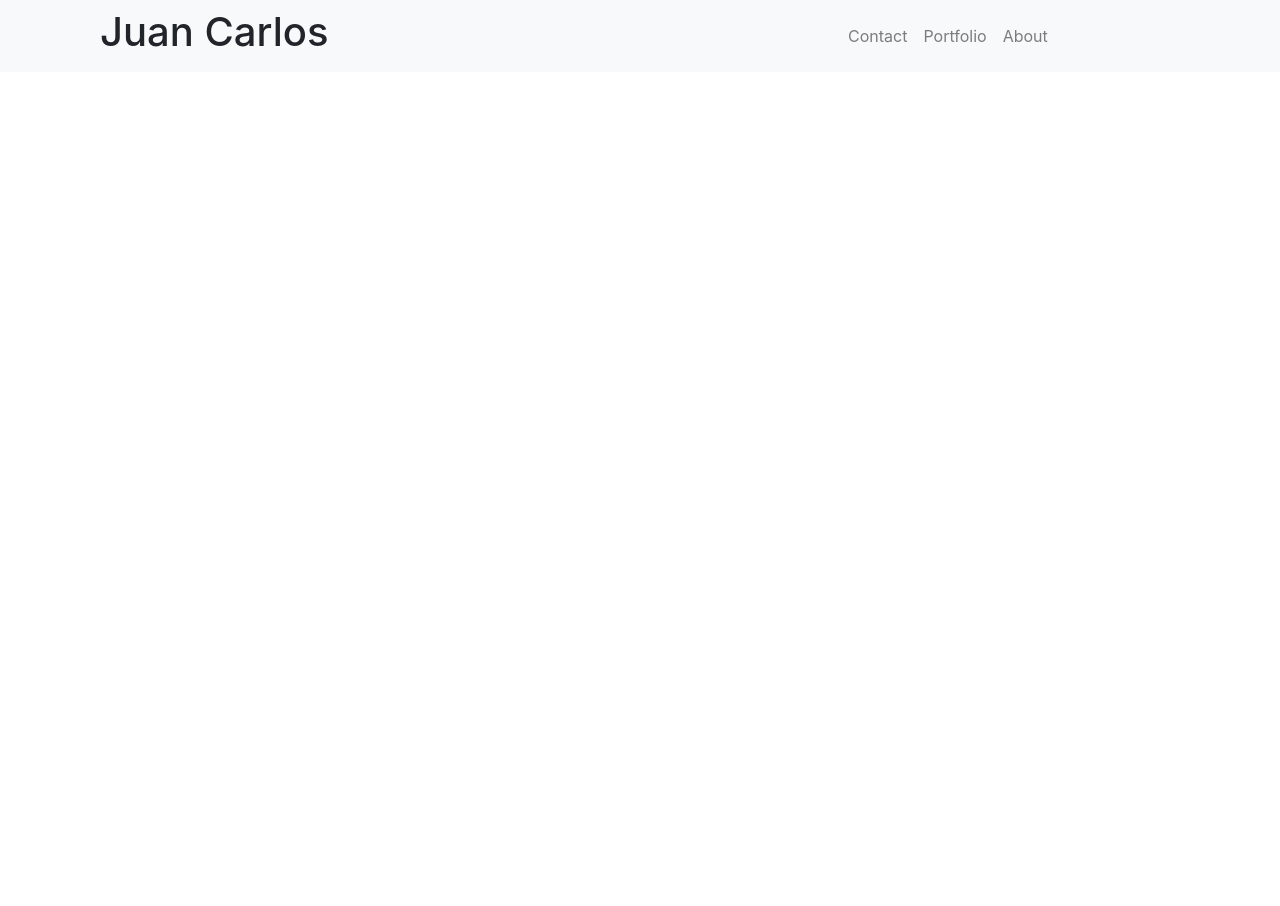
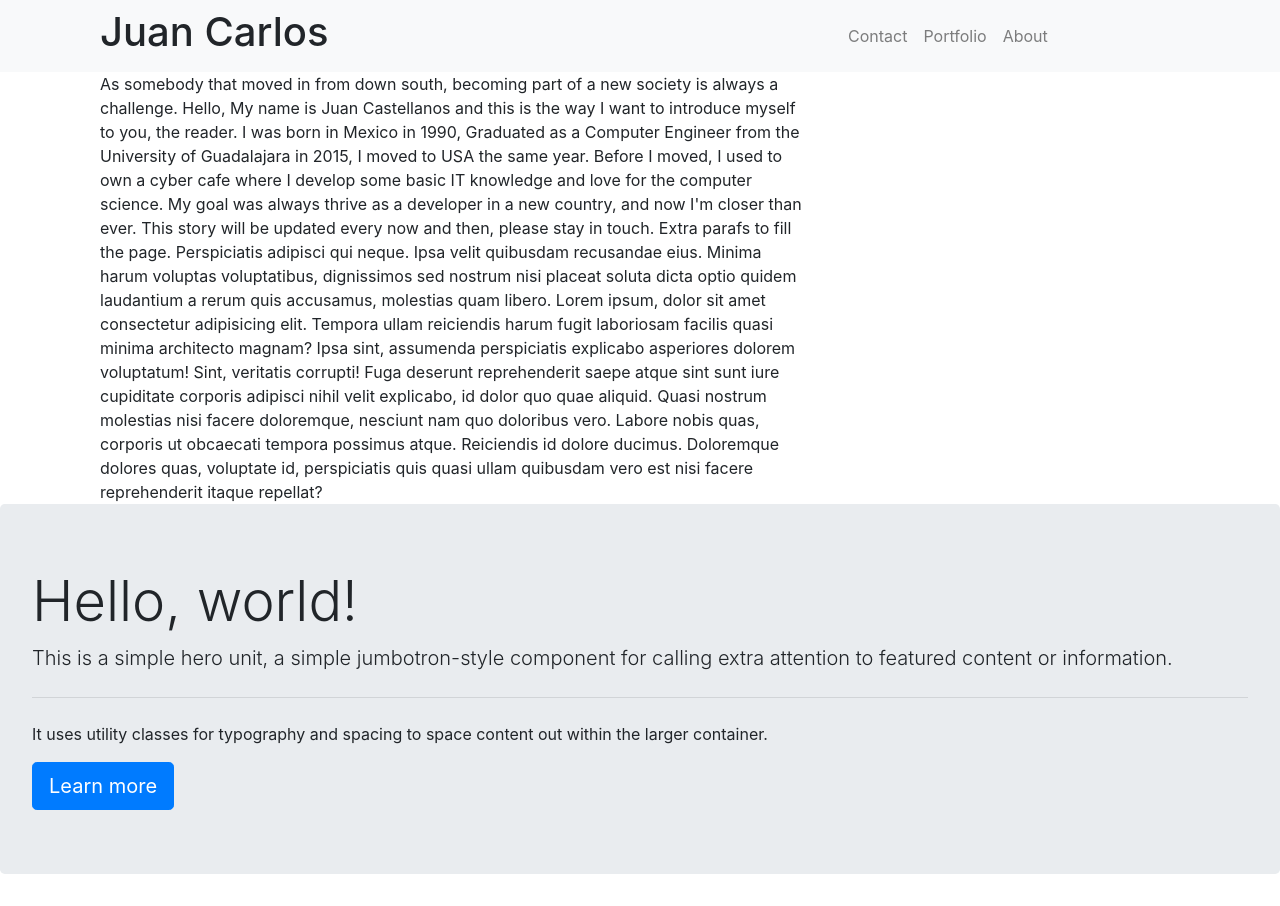
Before and after one commit to monguis/monguis.bootstrap.portfolio.github.com, a plain HTML site: page index.html in a window 1280 px wide. Before the commit the page ends 800 px from the top, so only its background shows below. Drawn offline with nearby package versions, Linux system fonts and the light colour scheme.

Commit message:
added some text and added form format, also added jumbotron for testing purposes

```diff
--- a/index.html
+++ b/index.html
@@ -1,12 +1,15 @@
 <!DOCTYPE html>
 <html lang="en">
+
 <head>
     <meta charset="UTF-8">
     <meta name="viewport" content="width=device-width, initial-scale=1.0">
     <meta http-equiv="X-UA-Compatible" content="ie=edge">
     <title>home</title>
-    <link rel="stylesheet" href="https://stackpath.bootstrapcdn.com/bootstrap/4.4.1/css/bootstrap.min.css" integrity="sha384-Vkoo8x4CGsO3+Hhxv8T/Q5PaXtkKtu6ug5TOeNV6gBiFeWPGFN9MuhOf23Q9Ifjh" crossorigin="anonymous">
+    <link rel="stylesheet" href="https://stackpath.bootstrapcdn.com/bootstrap/4.4.1/css/bootstrap.min.css"
+        integrity="sha384-Vkoo8x4CGsO3+Hhxv8T/Q5PaXtkKtu6ug5TOeNV6gBiFeWPGFN9MuhOf23Q9Ifjh" crossorigin="anonymous">
 </head>
+
 <body>
 
     <nav class="navbar navbar-expand-lg navbar-light bg-light">
@@ -36,12 +39,33 @@
         </div>
     </nav>
 
+    <div class="container">
+        <div class="col-md-8">
+                As somebody that moved in from down south, becoming part of a new society is always a challenge. Hello, My name is Juan Castellanos and this is the way I want to introduce myself to you, the reader. I was born in Mexico in 1990, Graduated as a Computer Engineer from the University of Guadalajara in 2015, I moved to USA the same year. Before I moved, I used to own a cyber cafe where I develop some basic IT knowledge and love for the computer science. My goal was always thrive as a developer in a new country, and now I'm closer than ever. This story will be updated every now and then, please stay in touch. Extra parafs to fill the page.
+
+                Perspiciatis adipisci qui neque. Ipsa velit quibusdam recusandae eius. Minima harum voluptas voluptatibus, dignissimos sed nostrum nisi placeat soluta dicta optio quidem laudantium a rerum quis accusamus, molestias quam libero.
+
+                Lorem ipsum, dolor sit amet consectetur adipisicing elit. Tempora ullam reiciendis harum fugit laboriosam facilis quasi minima architecto magnam? Ipsa sint, assumenda perspiciatis explicabo asperiores dolorem voluptatum! Sint, veritatis corrupti!
+
+                Fuga deserunt reprehenderit saepe atque sint sunt iure cupiditate corporis adipisci nihil velit explicabo, id dolor quo quae aliquid. Quasi nostrum molestias nisi facere doloremque, nesciunt nam quo doloribus vero.
+
+                Labore nobis quas, corporis ut obcaecati tempora possimus atque. Reiciendis id dolore ducimus. Doloremque dolores quas, voluptate id, perspiciatis quis quasi ullam quibusdam vero est nisi facere reprehenderit itaque repellat?
+        </div>
 
 
+    </div>
+    <div class="jumbotron">
+            <h1 class="display-4">Hello, world!</h1>
+            <p class="lead">This is a simple hero unit, a simple jumbotron-style component for calling extra attention to featured content or information.</p>
+            <hr class="my-4">
+            <p>It uses utility classes for typography and spacing to space content out within the larger container.</p>
+            <a class="btn btn-primary btn-lg" href="#" role="button">Learn more</a>
+          </div>
 
 
 
 
 
 </body>
+
 </html>
```
Also changed, not shown: contact.html (+0 -2 lines), portfolio.html (+1 -1 lines). Lines whose indentation alone changed are shown as unchanged.
